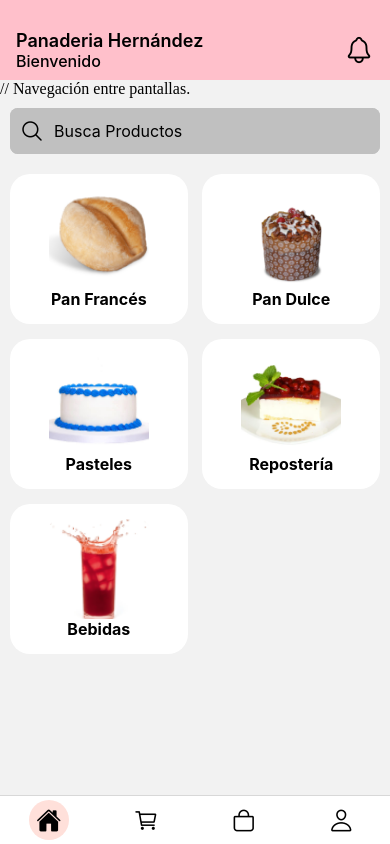
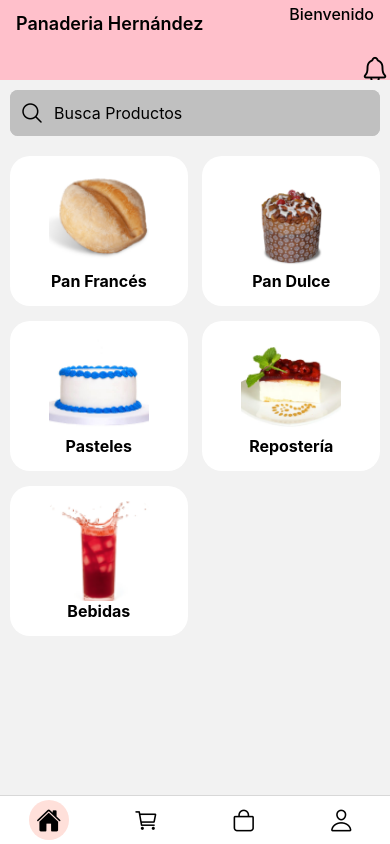
Before and after one commit to JoseCastillo2023/PTC_2024_Movil, a React Native app: screen /NavBottom in a window 390 px wide. Built offline with nearby package versions, Linux system fonts and the light colour scheme.

Commit message:
Comprobar si funciona en el RICAL

```diff
--- a/src/navegacion/NavBottom.js
+++ b/src/navegacion/NavBottom.js
@@ -14,7 +14,7 @@ import 'react-native-gesture-handler';
 
 // Constantes de Navegación del menu.
 const Tab = createBottomTabNavigator();
-const Stack=  createStackNavigator();
+const Stack = createStackNavigator();
 
 function CustomTabBarIcon({ name, size, color, focused }) {
     return (
@@ -25,7 +25,7 @@ function CustomTabBarIcon({ name, size, color, focused }) {
                         width: size * 1.6,
                         height: size * 1.6,
                         borderRadius: size * 0.8,
-            backgroundColor: 'rgba(255, 99, 71, 0.2)', // color de fondo del círculo
+                        backgroundColor: 'rgba(255, 99, 71, 0.2)', // Color de fondo del círculo
                         alignItems: 'center',
                         justifyContent: 'center',
                     }}
@@ -50,10 +50,8 @@ function TabNavigator({ navigation }) {
 
     return (
         <View style={styles.container}>
-      {/* Contenedor superior */}
             <View style={styles.topContainer}>
                 <View style={[styles.topContent, headerContent === 'Mi Cuenta' ? styles.centeredHeader : null]}>
-          <View>
                     <Text style={[styles.topText, headerContent === 'Mi Cuenta' ? styles.centeredText : null]}>
                         {headerContent}
                     </Text>
@@ -67,9 +65,7 @@ function TabNavigator({ navigation }) {
                     </TouchableOpacity>
                 )}
             </View>
-      </View>
 
-      // Navegación entre pantallas.
             <View style={styles.navigatorContainer}>
                 <Tab.Navigator
                     screenOptions={({ route }) => ({
@@ -99,13 +95,12 @@ function TabNavigator({ navigation }) {
                         tabBarActiveTintColor: 'black',
                         tabBarInactiveTintColor: 'black',
                         tabBarStyle: {
-              backgroundColor: '#FFFFFF', // Cambia el color de fondo aquí
+                            backgroundColor: '#FFFFFF',
                         },
-            tabBarShowLabel: false, // Oculta los nombres de las pestañas
+                        tabBarShowLabel: false,
                     })}
                     screenListeners={({ route }) => ({
                         state: (e) => {
-              // Aquí puedes cambiar el contenido del contenedor superior según la pantalla activa
                             switch (route.name) {
                                 case 'Inicio':
                                     setHeaderContent('Panaderia Hernández');
@@ -170,7 +165,7 @@ export default function AppNavigator() {
                     headerStyle: {
                         backgroundColor: '#FFC0CB',
                     },
-          headerTintColor: '#000', // Color del texto y de los iconos del header
+                    headerTintColor: '#000',
                 }}
             />
             <Stack.Screen
@@ -178,11 +173,11 @@ export default function AppNavigator() {
                 component={DetalleProd}
                 options={{
                     headerShown: true,
-          title:'Detalle del Producto',
+                    title: 'Detalle del Producto',
                     headerStyle: {
                         backgroundColor: '#FFC0CB',
                     },
-          headerTintColor: '#000', // Color del texto y de los iconos del header
+                    headerTintColor: '#000',
                 }}
             />
         </Stack.Navigator>
@@ -195,24 +190,24 @@ const styles = StyleSheet.create({
         flex: 1,
     },
     topContainer: {
-    height: 80, // Altura del contenedor superior
-    backgroundColor: '#FFC0CB', // Color de fondo del contenedor superior
-    paddingLeft: 16, // Espacio a la izquierda
-    justifyContent: 'center', // Centrar contenido verticalmente
+        height: 80,
+        backgroundColor: '#FFC0CB',
+        paddingLeft: 16,
+        justifyContent: 'center',
     },
     topContent: {
-    flexDirection: 'row', // Colocar elementos en fila
-    alignItems: 'center', // Centrar elementos verticalmente
-    justifyContent: 'space-between', // Espacio entre los elementos
+        flexDirection: 'row',
+        alignItems: 'center',
+        justifyContent: 'space-between',
         width: '100%',
-    paddingRight: 16, // Espacio a la derecha
+        paddingRight: 16,
     },
     centeredHeader: {
         paddingTop: 20,
         display: 'flex',
         alignItems: 'center',
         justifyContent: 'center',
-    fontSize: 20, // Centrar el contenido horizontalmente
+        fontSize: 20,
     },
     topText: {
         paddingTop: 20,
@@ -221,7 +216,7 @@ const styles = StyleSheet.create({
         justifyContent: 'flex-start',
     },
     centeredText: {
-    textAlign: 'center', // Centrar el texto horizontalmente
+        textAlign: 'center',
     },
     topText2: {
         fontSize: 16,
@@ -230,9 +225,9 @@ const styles = StyleSheet.create({
     },
     notificationIcon: {
         paddingTop: 20,
-    marginLeft: 'auto', // Asegurar que el ícono esté a la derecha
+        marginLeft: 'auto',
     },
     navigatorContainer: {
-    flex: 1, // Esto permite que el Tab.Navigator ocupe el resto del espacio disponible
+        flex: 1,
     },
 });
--- a/src/screens/Inicio.js
+++ b/src/screens/Inicio.js
@@ -199,7 +199,7 @@ const styles = StyleSheet.create({
         fontWeight: '500',
         textAlign: 'center'
     },
-  containerRegresar:{
+    containerRegresar: {
         textAlign: 'center',
         marginLeft: 125,
         width: '10000',
```
Lines whose indentation alone changed are shown as unchanged.
